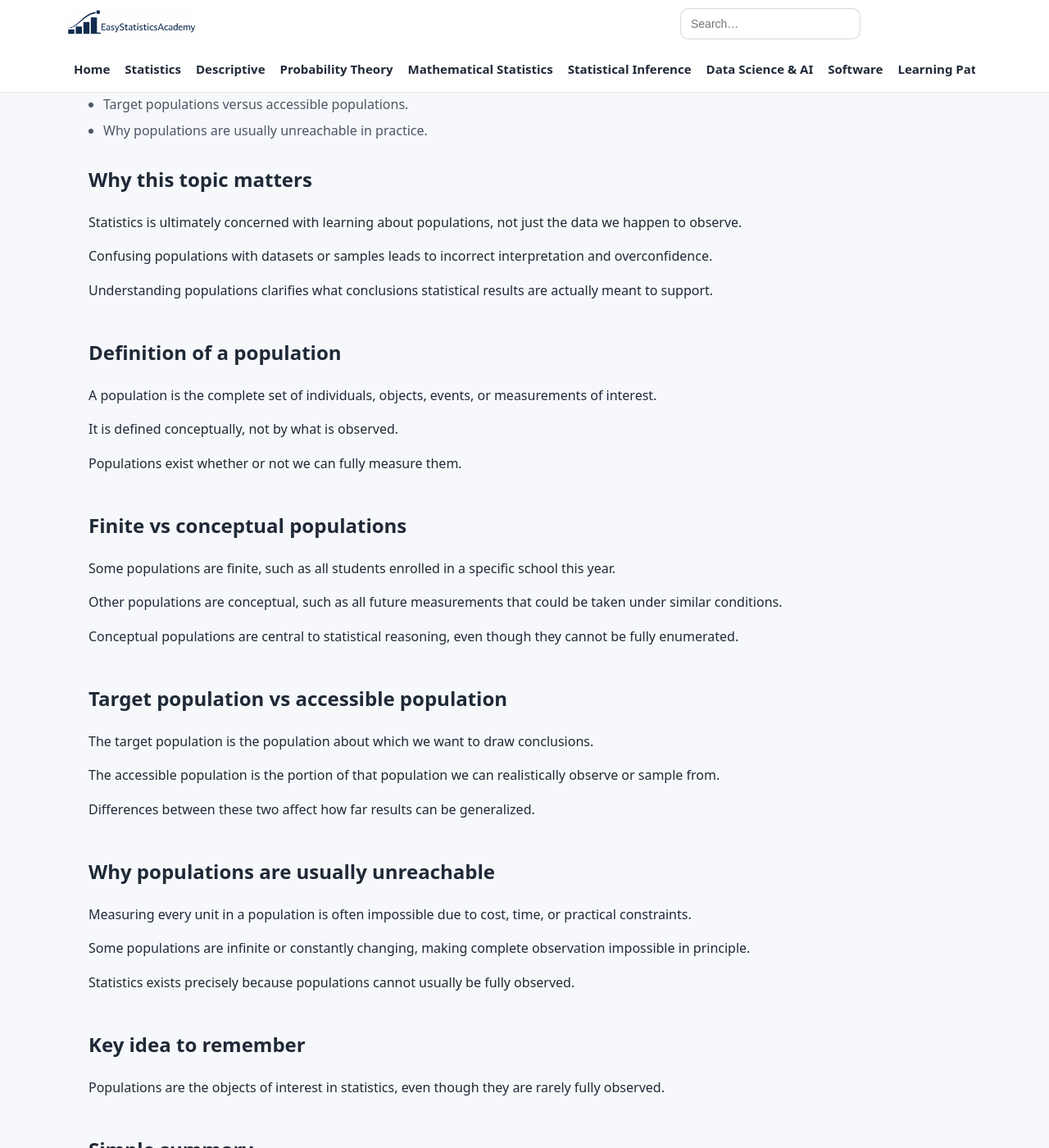
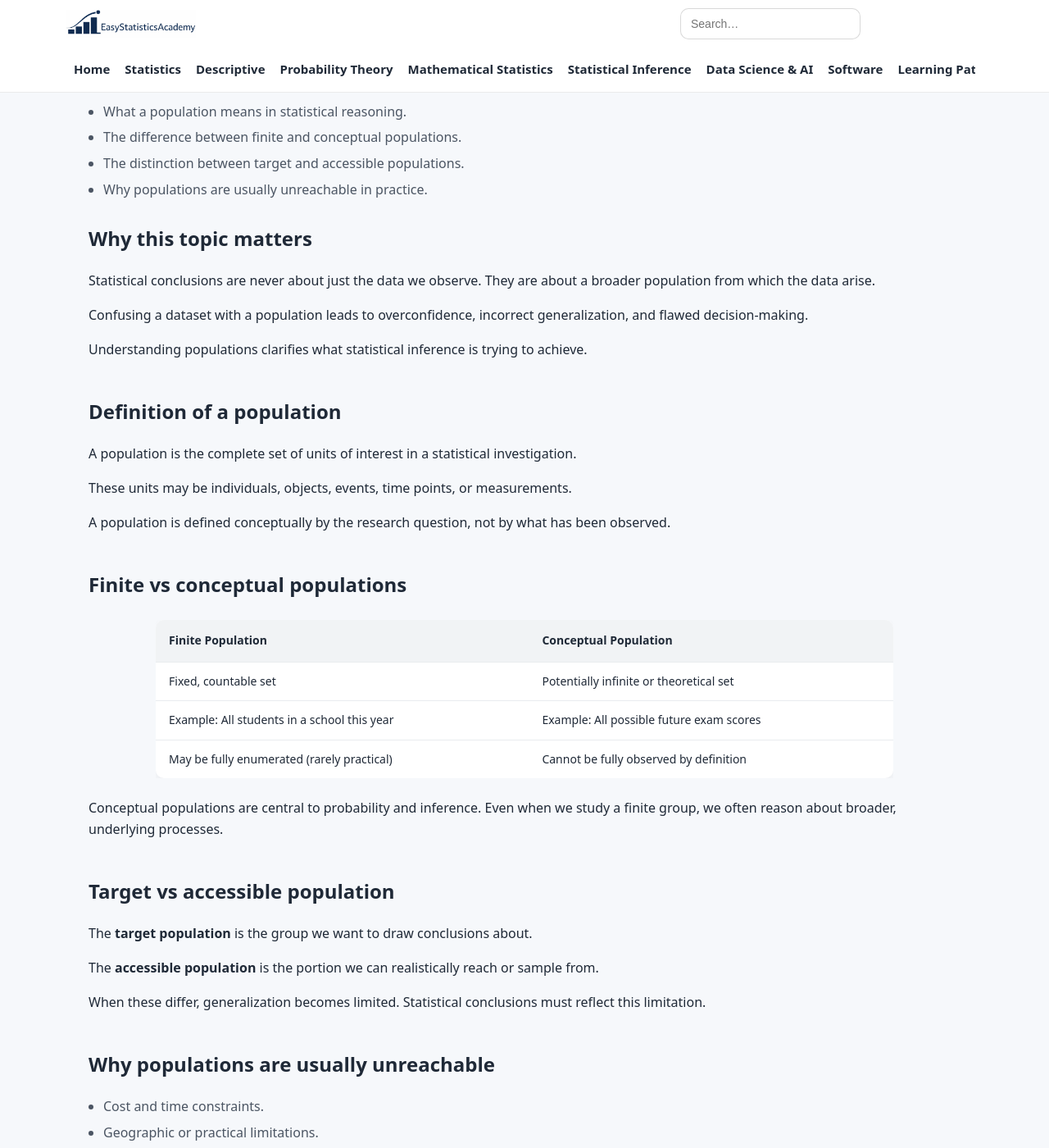
Before and after one commit to ammar-homaida-statistics/easystatisticsacademy, a Jekyll site: the page built from foundations/populations/index.md, in a window 1280 px wide and 1400 px high, scrolled down 517 px. Shown: the whole window at 82% size. Built offline with Jekyll 4.4.1, drawn with Linux system fonts in a browser that asks for light colours; some of the changed text lies outside the part shown.

Commit message:
Update populations lesson with construction notice
Added a note indicating that the content is under construction and updated various phrases for clarity and consistency.

```diff
--- a/foundations/populations/index.md
+++ b/foundations/populations/index.md
@@ -19,10 +19,14 @@
   <div class="hero-card">
     <h1>Populations</h1>
 
+    <div style="background:#fff3cd; border:1px solid #ffeeba; padding:12px 14px; margin:14px 0; border-radius:8px;">
+      <strong>🚧 Under Construction</strong> — Conceptual examples and diagrams will be added.
+    </div>
+
     <p class="lead">
-      This lesson explains what a population is in statistics, the difference
-      between finite and conceptual populations, and why populations are
-      usually impossible to fully observe.
+      In statistics, the ultimate goal is to learn about populations.
+      However, populations are rarely fully observable.
+      Statistical reasoning exists because complete knowledge is usually impossible.
     </p>
 
     <p class="muted-mini">
@@ -31,6 +35,8 @@
   </div>
 </section>
 
+
+
 <section class="section">
   <div class="content-narrow">
     <h2>What you will learn</h2>
@@ -38,137 +44,194 @@
     <ul class="bullets">
       <li>What a population means in statistical reasoning.</li>
       <li>The difference between finite and conceptual populations.</li>
-      <li>Target populations versus accessible populations.</li>
+      <li>The distinction between target and accessible populations.</li>
       <li>Why populations are usually unreachable in practice.</li>
     </ul>
   </div>
 </section>
+
+
 
 <section class="section">
   <div class="content-narrow">
     <h2>Why this topic matters</h2>
 
     <p>
-      Statistics is ultimately concerned with learning about populations,
-      not just the data we happen to observe.
+      Statistical conclusions are never about just the data we observe.
+      They are about a broader population from which the data arise.
     </p>
 
     <p>
-      Confusing populations with datasets or samples
-      leads to incorrect interpretation and overconfidence.
+      Confusing a dataset with a population leads to overconfidence,
+      incorrect generalization, and flawed decision-making.
     </p>
 
     <p>
-      Understanding populations clarifies what conclusions
-      statistical results are actually meant to support.
+      Understanding populations clarifies what statistical inference
+      is trying to achieve.
     </p>
   </div>
 </section>
+
+
 
 <section class="section">
   <div class="content-narrow">
     <h2>Definition of a population</h2>
 
     <p>
-      A population is the complete set of individuals, objects,
-      events, or measurements of interest.
+      A population is the complete set of units of interest
+      in a statistical investigation.
     </p>
 
     <p>
-      It is defined conceptually, not by what is observed.
+      These units may be individuals, objects, events,
+      time points, or measurements.
     </p>
 
     <p>
-      Populations exist whether or not we can fully measure them.
+      A population is defined conceptually by the research question,
+      not by what has been observed.
     </p>
   </div>
 </section>
+
+
 
 <section class="section">
   <div class="content-narrow">
     <h2>Finite vs conceptual populations</h2>
 
-    <p>
-      Some populations are finite, such as all students enrolled
-      in a specific school this year.
-    </p>
+    <div style="margin:24px 0;">
+      <div style="max-width:900px; margin:auto; overflow-x:auto;">
+        <table style="width:100%; border-collapse:collapse; background:#ffffff; border-radius:10px; overflow:hidden; box-shadow:0 4px 10px rgba(0,0,0,0.05); font-size:14px;">
+          <thead style="background:#f1f3f5;">
+            <tr>
+              <th style="padding:14px 16px; text-align:left; font-weight:600;">Finite Population</th>
+              <th style="padding:14px 16px; text-align:left; font-weight:600;">Conceptual Population</th>
+            </tr>
+          </thead>
+          <tbody>
+            <tr style="border-top:1px solid #e9ecef;">
+              <td style="padding:12px 16px;">Fixed, countable set</td>
+              <td style="padding:12px 16px;">Potentially infinite or theoretical set</td>
+            </tr>
+            <tr style="border-top:1px solid #e9ecef;">
+              <td style="padding:12px 16px;">Example: All students in a school this year</td>
+              <td style="padding:12px 16px;">Example: All possible future exam scores</td>
+            </tr>
+            <tr style="border-top:1px solid #e9ecef;">
+              <td style="padding:12px 16px;">May be fully enumerated (rarely practical)</td>
+              <td style="padding:12px 16px;">Cannot be fully observed by definition</td>
+            </tr>
+          </tbody>
+        </table>
+      </div>
+    </div>
 
     <p>
-      Other populations are conceptual, such as all future measurements
-      that could be taken under similar conditions.
-    </p>
-
-    <p>
-      Conceptual populations are central to statistical reasoning,
-      even though they cannot be fully enumerated.
+      Conceptual populations are central to probability and inference.
+      Even when we study a finite group, we often reason about broader,
+      underlying processes.
     </p>
   </div>
 </section>
 
+
+
 <section class="section">
   <div class="content-narrow">
-    <h2>Target population vs accessible population</h2>
+    <h2>Target vs accessible population</h2>
 
     <p>
-      The target population is the population about which
-      we want to draw conclusions.
+      The <strong>target population</strong> is the group we want
+      to draw conclusions about.
     </p>
 
     <p>
-      The accessible population is the portion of that population
-      we can realistically observe or sample from.
+      The <strong>accessible population</strong> is the portion
+      we can realistically reach or sample from.
     </p>
 
     <p>
-      Differences between these two affect how far results
-      can be generalized.
+      When these differ, generalization becomes limited.
+      Statistical conclusions must reflect this limitation.
     </p>
   </div>
 </section>
+
+
 
 <section class="section">
   <div class="content-narrow">
     <h2>Why populations are usually unreachable</h2>
 
+    <ul class="bullets">
+      <li>Cost and time constraints.</li>
+      <li>Geographic or practical limitations.</li>
+      <li>Ethical restrictions.</li>
+      <li>Conceptual infinity (e.g., future outcomes).</li>
+    </ul>
+
     <p>
-      Measuring every unit in a population is often impossible
-      due to cost, time, or practical constraints.
+      Statistics exists precisely because complete observation
+      of populations is rarely possible.
     </p>
 
     <p>
-      Some populations are infinite or constantly changing,
-      making complete observation impossible in principle.
+      Instead, we rely on samples to learn about populations.
+    </p>
+  </div>
+</section>
+
+
+
+<section class="section">
+  <div class="content-narrow">
+    <h2>Conceptual principle</h2>
+
+    <p style="font-weight:600;">
+      Data are observed.
+      Populations are inferred.
     </p>
 
     <p>
-      Statistics exists precisely because populations
-      cannot usually be fully observed.
+      Statistical reasoning bridges the gap
+      between limited data and broader populations.
     </p>
   </div>
 </section>
+
+
 
 <section class="section section-soft">
   <div class="content-narrow">
     <h2>Key idea to remember</h2>
 
     <p>
-      Populations are the objects of interest in statistics,
-      even though they are rarely fully observed.
+      A population is the full set of units of interest.
+      Because populations are usually unreachable,
+      statistics relies on indirect evidence.
     </p>
   </div>
 </section>
+
+
 
 <section class="section section-next">
   <div class="content-narrow">
     <h2>Simple summary</h2>
 
     <p>
-      A population is the full set of units we want to understand.
-      Because populations are usually unreachable, statistics
-      relies on indirect evidence.
+      Populations define what we want to understand.
+      They may be finite or conceptual.
+      Since they are rarely fully observed,
+      statistical inference becomes necessary.
     </p>
   </div>
 </section>
+
+
 
 <section class="section section-next">
   <div class="content-narrow">
@@ -176,8 +239,8 @@
 
     <p>
       The next lesson introduces <strong>samples</strong>,
-      explaining why samples are necessary, how they approximate
-      populations, and how sample size affects reliability.
+      explaining how samples approximate populations
+      and why sampling design determines reliability.
     </p>
 
     <a class="btn btn-primary" href="/foundations/samples/">
```
